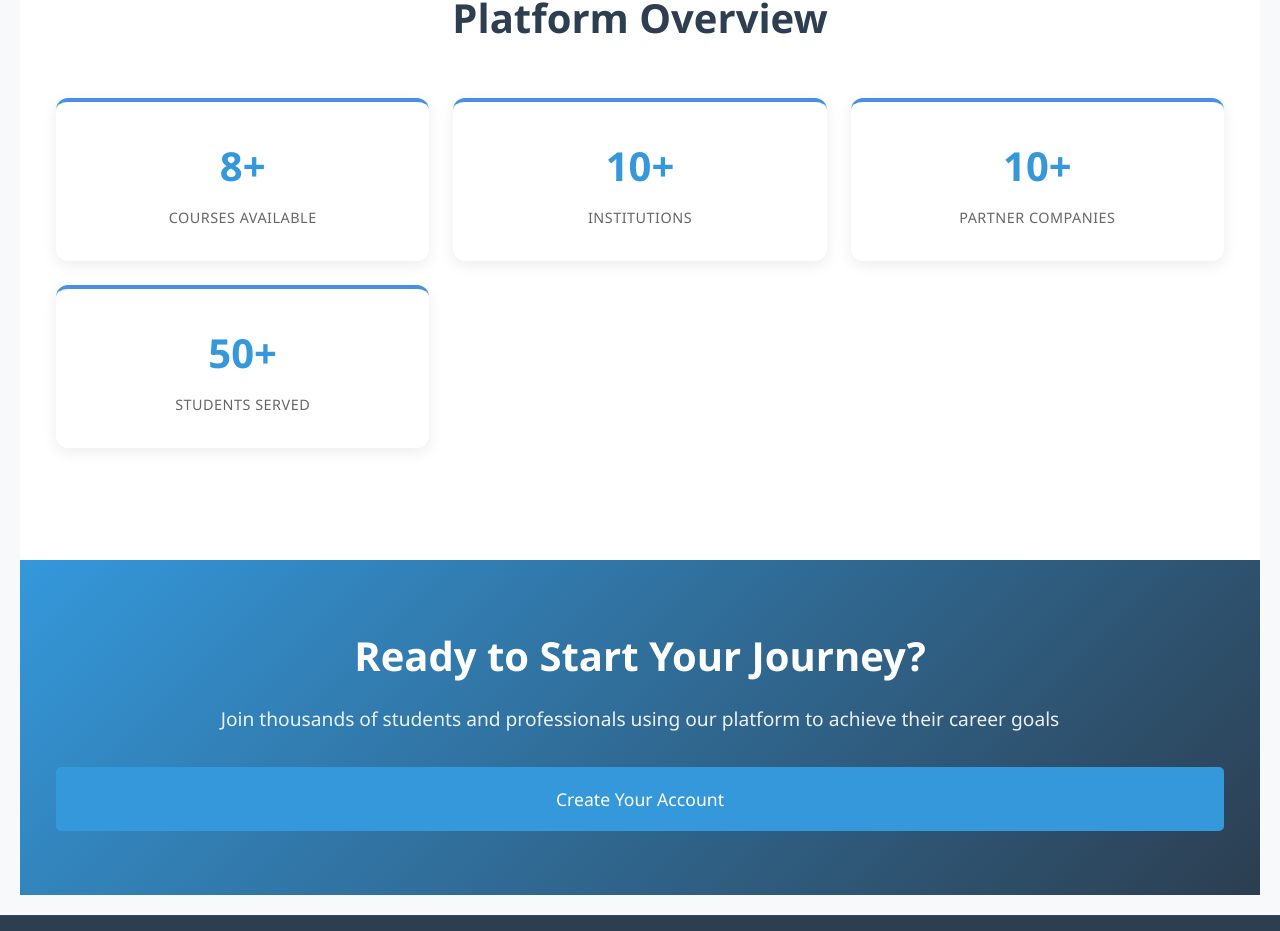
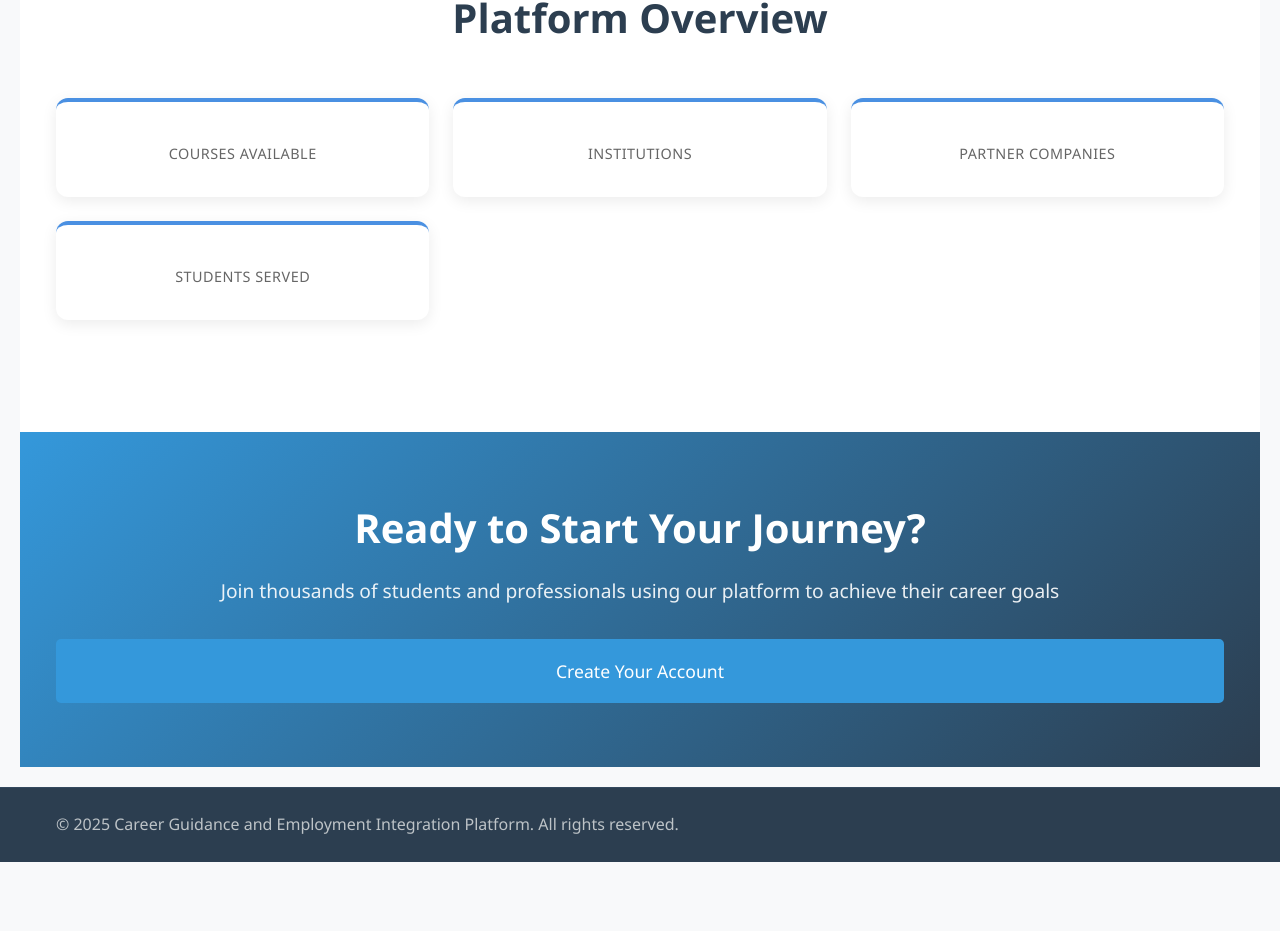
Before and after one commit to lerekomolapo55/career-guidance-platform2, a React (Create React App) app in the folder frontend/: page / in a window 1280 px wide. Shown: the part 1307-2238 px from the top of the page. After the commit the page ends 2169 px from the top, so only its background shows below. Built offline with nearby package versions, Linux system fonts and the light colour scheme; no server answers.

Commit message:
Update Home.js

```diff
--- a/frontend/src/components/Home.js
+++ b/frontend/src/components/Home.js
@@ -87,19 +87,19 @@ const Home = ({ user }) => {
           <h2>Platform Overview</h2>
           <div className="stats-grid">
             <div className="stat-item">
-              <div className="stat-number">8+</div>
+              <div className="stat-number"></div>
               <div className="stat-label">Courses Available</div>
             </div>
             <div className="stat-item">
-              <div className="stat-number">10+</div>
+              <div className="stat-number"></div>
               <div className="stat-label">Institutions</div>
             </div>
             <div className="stat-item">
-              <div className="stat-number">10+</div>
+              <div className="stat-number"></div>
               <div className="stat-label">Partner Companies</div>
             </div>
             <div className="stat-item">
-              <div className="stat-number">50+</div>
+              <div className="stat-number"></div>
               <div className="stat-label">Students Served</div>
             </div>
           </div>
```
